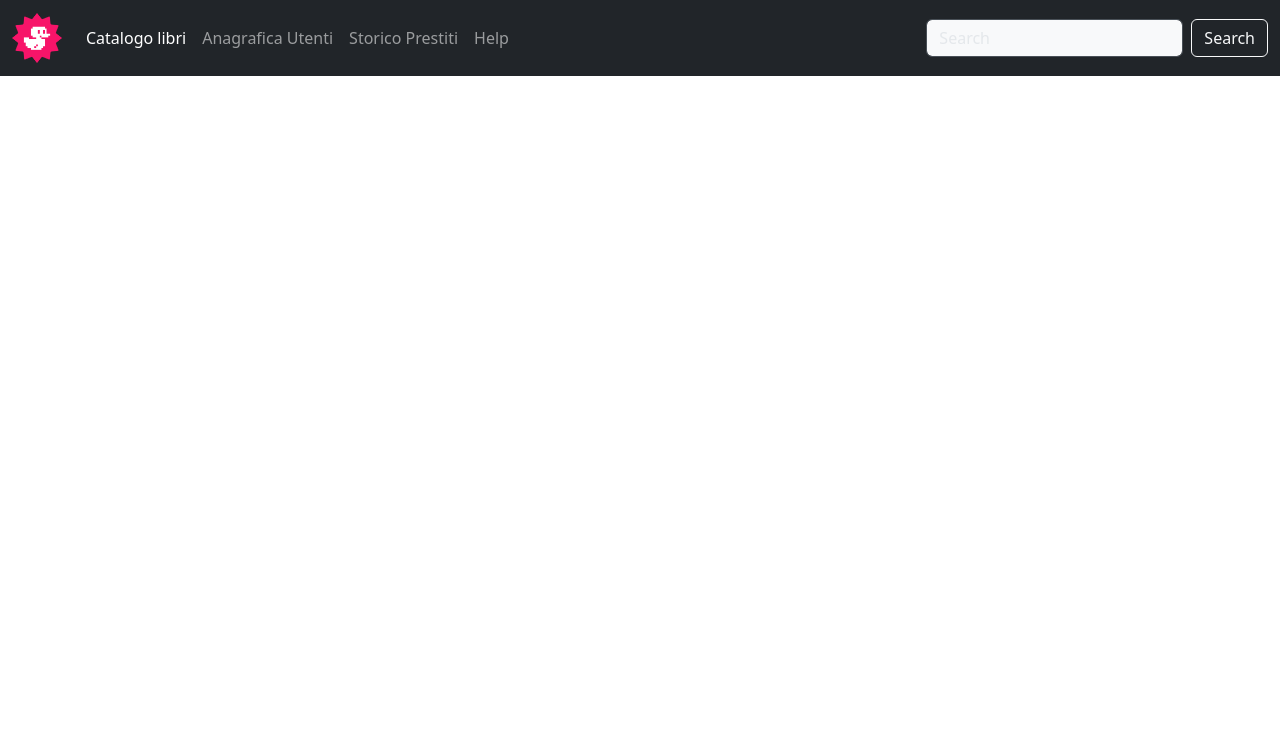
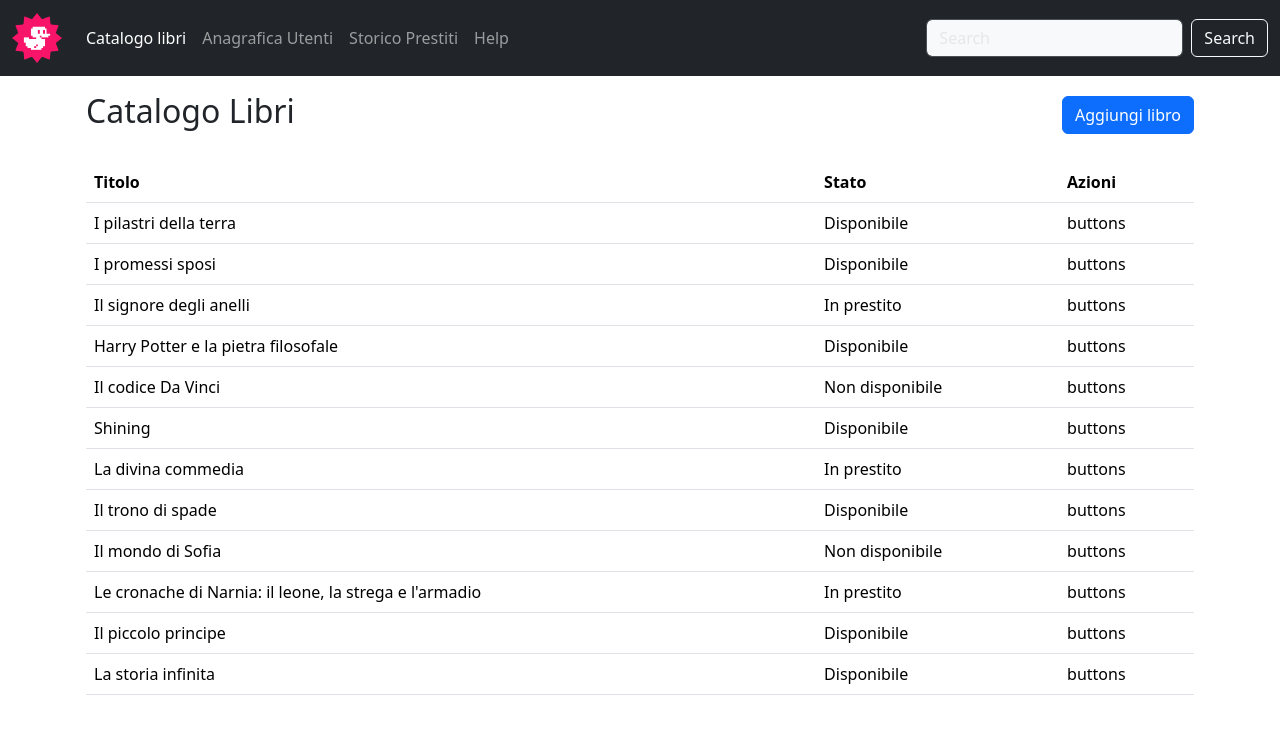
Before and after one commit to christiantondo/html-css-bootstrap-dashboard, a plain HTML site: page index.html in a window 1280 px wide. Drawn offline with nearby package versions, Linux system fonts and the light colour scheme.

Commit message:
list sketch

```diff
--- a/index.html
+++ b/index.html
@@ -47,11 +47,97 @@
 </header>
 
 <body>
+  <div class="container p-3">
+    <!-- Section 1 -->
+    <div class="row d-flex align-items-center mb-4">
+      <div class="col-6 justify-content-start">
+        <h2>Catalogo Libri</h2>
+      </div>
+      <div class="col-6 d-flex justify-content-end">
+        <button type="button" class="btn btn-primary">Aggiungi libro</button>
+      </div>
+    </div>
+    <!-- Section 1 -->
 
 
 
-  <div class="col-12">
-
+    <!-- Section 2 -->
+    <div class="row">
+      <div class="col">
+        <table class="table">
+          <thead>
+            <tr>
+              <th scope="col">Titolo</th>
+              <th scope="col">Stato</th>
+              <th scope="col">Azioni</th>
+            </tr>
+          </thead>
+          <tbody>
+            <tr>
+              <td>I pilastri della terra</td>
+              <td>Disponibile</td>
+              <td>buttons</td>
+            </tr>
+            <tr>
+              <td>I promessi sposi</td>
+              <td>Disponibile</td>
+              <td>buttons</td>
+            </tr>
+            <tr>
+              <td>Il signore degli anelli</td>
+              <td>In prestito</td>
+              <td>buttons</td>
+            </tr>
+            <tr>
+              <td>Harry Potter e la pietra filosofale</td>
+              <td>Disponibile</td>
+              <td>buttons</td>
+            </tr>
+            <tr>
+              <td>Il codice Da Vinci</td>
+              <td>Non disponibile</td>
+              <td>buttons</td>
+            </tr>
+            <tr>
+              <td>Shining</td>
+              <td>Disponibile</td>
+              <td>buttons</td>
+            </tr>
+            <tr>
+              <td>La divina commedia</td>
+              <td>In prestito</td>
+              <td>buttons</td>
+            </tr>
+            <tr>
+              <td>Il trono di spade</td>
+              <td>Disponibile</td>
+              <td>buttons</td>
+            </tr>
+            <tr>
+              <td>Il mondo di Sofia</td>
+              <td>Non disponibile</td>
+              <td>buttons</td>
+            </tr>
+            <tr>
+              <td>Le cronache di Narnia: il leone, la strega e l'armadio</td>
+              <td>In prestito</td>
+              <td>buttons</td>
+            </tr>
+            <tr>
+              <td>Il piccolo principe</td>
+              <td>Disponibile</td>
+              <td>buttons</td>
+            </tr>
+            <tr>
+              <td>La storia infinita</td>
+              <td>Disponibile</td>
+              <td>buttons</td>
+            </tr>
+          </tbody>
+        </table>
+      </div>
+    </div>
+    <!-- Section 3 -->
   </div>
   <script src="https://cdnjs.cloudflare.com/ajax/libs/bootstrap/5.3.8/js/bootstrap.bundle.min.js"></script>
 </body>
```
